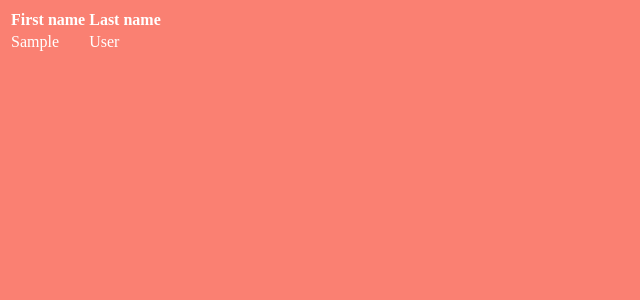
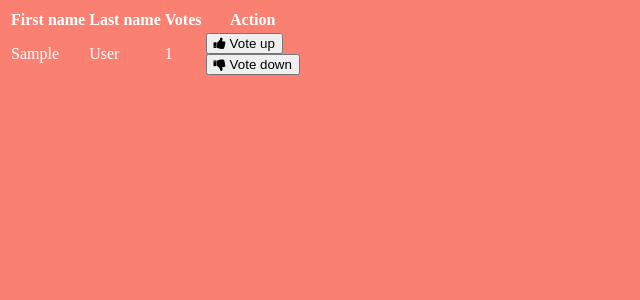
Before and after one commit to lterray/handball, a Flask app: page / in a window 1280 px wide. Shown: the top 300 px of the page, without its empty margins (0-640 px from the left). Run offline with Flask 2, Linux system fonts and the light colour scheme; a database or web service that is not in the repository returns one stand-in record (values such as "Sample title"); some libraries are stand-ins or nearby versions.

Commit message:
Add voting to sql

```diff
--- a/templates/layout.html
+++ b/templates/layout.html
@@ -4,6 +4,8 @@
         <meta charset="UTF-8">
         <title>Handball</title>
         <link rel="stylesheet" href="{{ url_for('static', filename='/css/style.css') }}">
+        <link href="https://stackpath.bootstrapcdn.com/font-awesome/4.7.0/css/font-awesome.min.css" rel="stylesheet" integrity="sha384-wvfXpqpZZVQGK6TAh5PVlGOfQNHSoD2xbE+QkPxCAFlNEevoEH3Sl0sibVcOQVnN" crossorigin="anonymous">
+        {% block head_end %}{% endblock %}
     </head>
     <body>
         {% block content %}{% endblock %}
--- a/templates/team-summary.html
+++ b/templates/team-summary.html
@@ -1,15 +1,35 @@
 {% extends 'layout.html' %}
+
+{% block head_end %}
+
+    <script src="{{ url_for('static', filename='/js/team.js') }}" defer></script>
+
+{% endblock %}
 
 {% block content %}
 <table>
     <tr>
         <th>First name</th>
         <th>Last name</th>
+        <th>Votes</th>
+        <th>Action</th>
     </tr>
     {% for player in players %}
         <tr class="player">
             <td>{{ player.first_name }}</td>
             <td>{{ player.last_name }}</td>
+            <td>{{ player.vote_number }}</td>
+            <td>
+                <button>
+                    <i class="fa fa-thumbs-up" aria-hidden="true"></i>
+                    Vote up
+                </button>
+                <br>
+                <button>
+                    <i class="fa fa-thumbs-down" aria-hidden="true"></i>
+                    Vote down
+                </button>
+            </td>
         </tr>
     {% endfor %}
 </table>
```
Also changed, not shown: migrations/002_ vote.sql (added), static/js/team.js (added).
